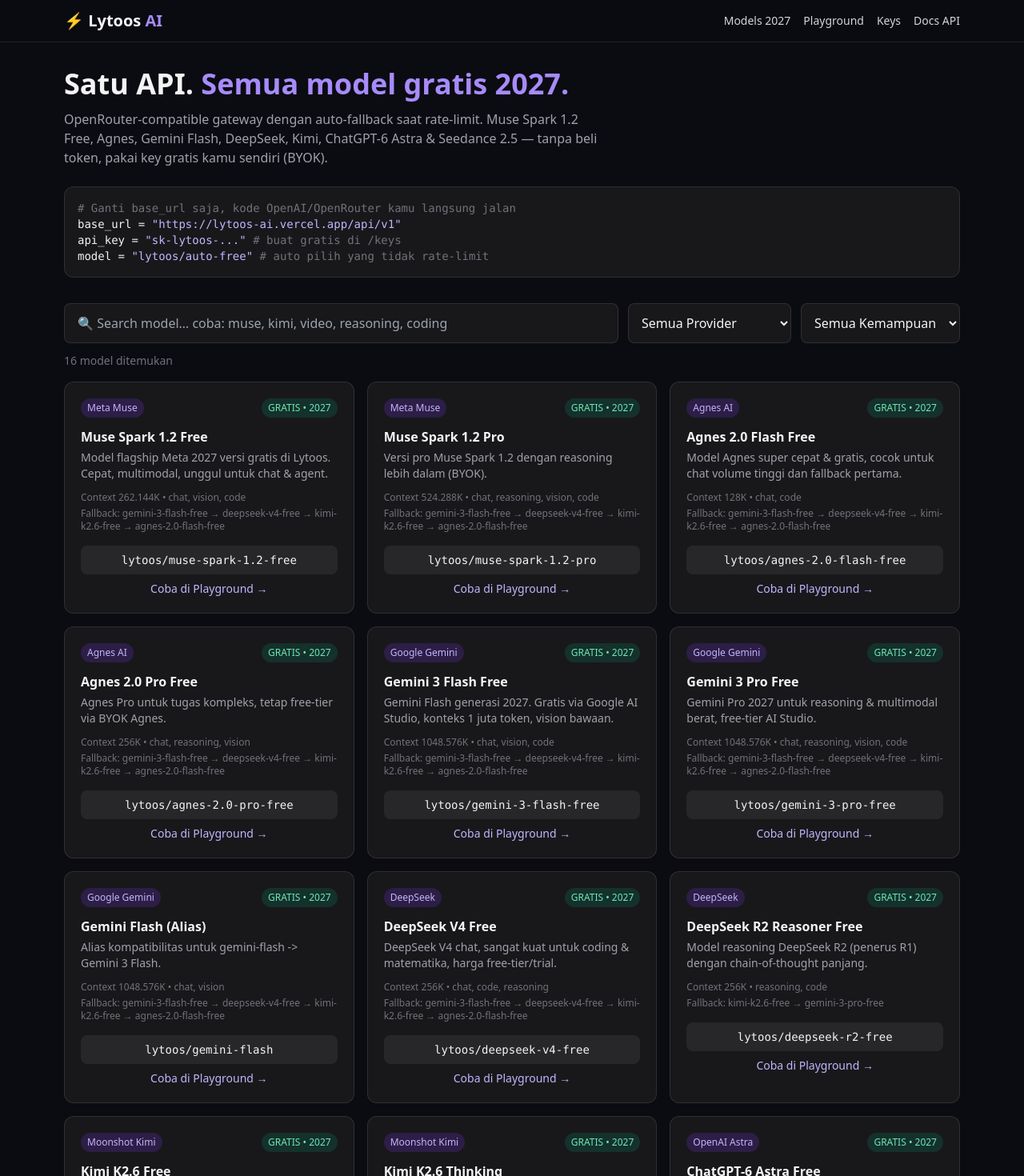
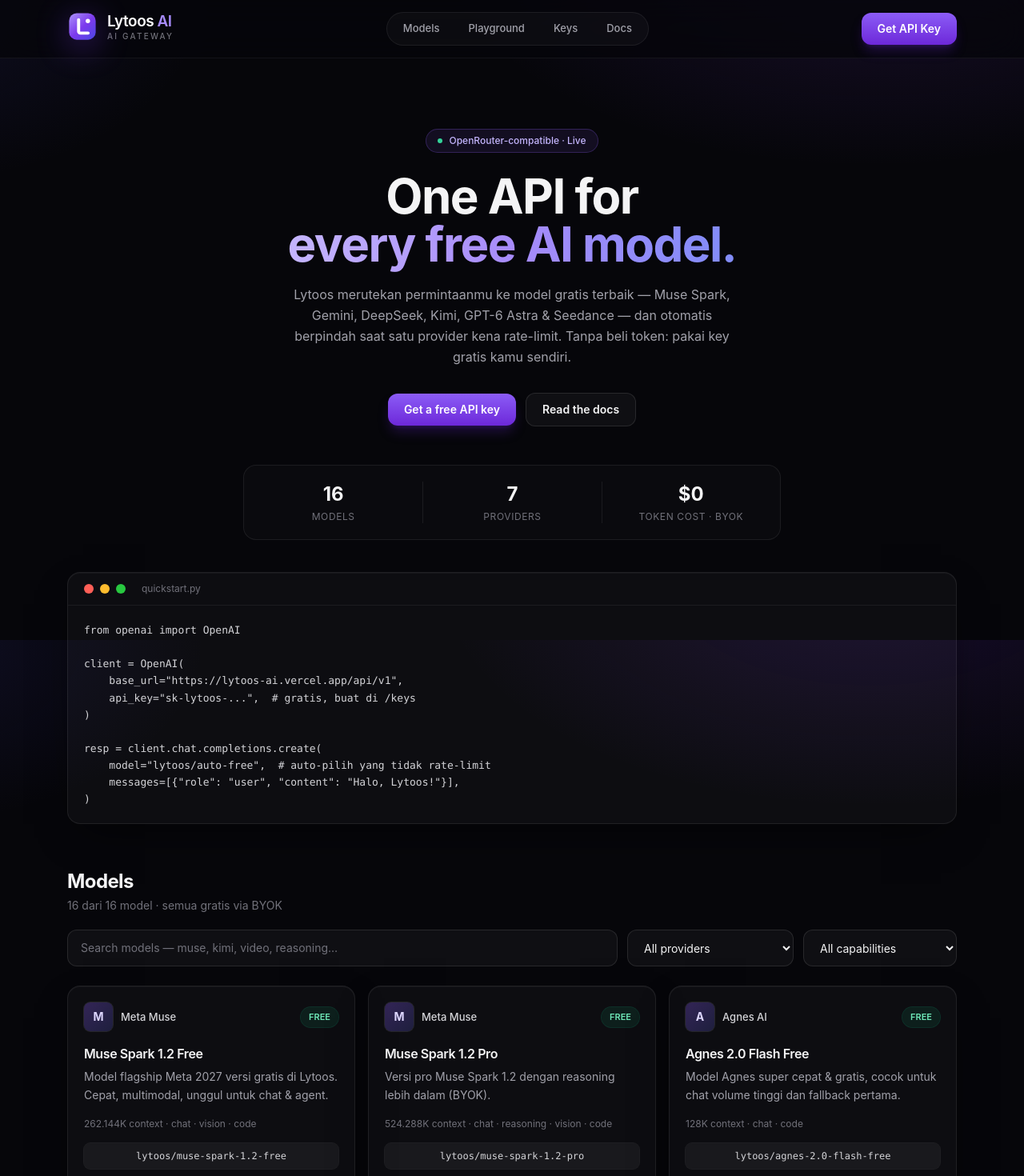
Before and after one commit to LYTOOS/lytoos-ai, a Next.js app: page / in a window 1280 px wide. Shown: the top 1470 px of the page at 80% size. Built offline with nearby package versions, Linux system fonts and the light colour scheme.

Commit message:
Redesign UI profesional + logo baru + Playground mode asli

```diff
--- a/src/app/globals.css
+++ b/src/app/globals.css
@@ -1,2 +1,17 @@
 @tailwind base; @tailwind components; @tailwind utilities;
-body { background:#0b0b12; color:#f4f4f5; }
+
+:root { color-scheme: dark; }
+* { -webkit-font-smoothing: antialiased; }
+body {
+  background: #06060a;
+  color: #f4f4f5;
+  font-family: ui-sans-system, -apple-system, "Segoe UI", Inter, Roboto, "Helvetica Neue", Arial, sans-serif;
+  background-image:
+    radial-gradient(900px 480px at 85% -10%, rgba(124,58,237,.16), transparent 60%),
+    radial-gradient(700px 420px at -10% 0%, rgba(79,70,229,.12), transparent 55%);
+  background-attachment: fixed;
+}
+::selection { background: rgba(124,58,237,.5); }
+.card { @apply rounded-2xl border border-white/[0.08] bg-white/[0.03] shadow-[0_1px_0_rgba(255,255,255,0.04)_inset,0_20px_50px_-20px_rgba(0,0,0,0.7)]; }
+.btn-primary { @apply inline-flex items-center justify-center rounded-xl bg-gradient-to-b from-violet-500 to-violet-700 px-5 py-2.5 text-sm font-semibold text-white shadow-lg shadow-violet-900/40 transition hover:from-violet-400 hover:to-violet-600 active:scale-[0.98]; }
+.input { @apply rounded-xl border border-white/10 bg-white/[0.04] px-4 py-3 text-sm outline-none transition placeholder:text-zinc-500 focus:border-violet-500/70 focus:ring-2 focus:ring-violet-500/25; }
--- a/src/app/layout.tsx
+++ b/src/app/layout.tsx
@@ -1,19 +1,34 @@
 import "./globals.css";
-export const metadata = { title:"Lytoos AI - Free Multi-Provider AI Gateway", description:"OpenRouter-compatible gateway: Muse Spark, Agnes, Gemini, DeepSeek, Kimi, GPT-6 Astra, Seedance 2.5. Gratis, BYOK, auto-fallback." };
-export default function RootLayout({children}:{children:React.ReactNode}){
-  return <html lang="id"><body>
-    <header className="border-b border-white/10 sticky top-0 bg-[#0b0b12]/90 backdrop-blur z-10">
-      <div className="max-w-6xl mx-auto px-4 py-3 flex items-center justify-between">
-        <a href="/" className="font-bold text-xl">⚡ Lytoos <span className="text-violet-400">AI</span></a>
-        <nav className="flex gap-4 text-sm text-zinc-300">
-          <a href="/" className="hover:text-white">Models 2027</a>
-          <a href="/playground" className="hover:text-white">Playground</a>
-          <a href="/keys" className="hover:text-white">Keys</a>
-          <a href="/docs" className="hover:text-white">Docs API</a>
+import Logo from "@/components/Logo";
+export const metadata = {
+  title: "Lytoos AI — The Free AI Gateway",
+  description: "One API for every free AI model. OpenRouter-compatible, auto-fallback, BYOK. Muse Spark, Gemini, DeepSeek, Kimi, GPT-6 Astra & Seedance.",
+  icons: { icon: "/logo.svg" },
+};
+export default function RootLayout({ children }: { children: React.ReactNode }) {
+  return <html lang="id"><body className="min-h-screen">
+    <header className="sticky top-0 z-20 border-b border-white/[0.06] bg-[#06060a]/80 backdrop-blur-xl">
+      <div className="mx-auto flex h-[72px] max-w-6xl items-center justify-between px-5">
+        <a href="/" aria-label="Lytoos AI home"><Logo /></a>
+        <nav className="hidden items-center gap-1 rounded-full border border-white/[0.07] bg-white/[0.03] p-1 text-[13px] font-medium text-zinc-400 md:flex">
+          <a href="/" className="rounded-full px-4 py-1.5 transition hover:bg-white/[0.06] hover:text-white">Models</a>
+          <a href="/playground" className="rounded-full px-4 py-1.5 transition hover:bg-white/[0.06] hover:text-white">Playground</a>
+          <a href="/keys" className="rounded-full px-4 py-1.5 transition hover:bg-white/[0.06] hover:text-white">Keys</a>
+          <a href="/docs" className="rounded-full px-4 py-1.5 transition hover:bg-white/[0.06] hover:text-white">Docs</a>
+        </nav>
+        <a href="/keys" className="btn-primary hidden sm:inline-flex">Get API Key</a>
+        <nav className="flex gap-4 text-sm text-zinc-400 md:hidden">
+          <a href="/playground">Playground</a><a href="/keys">Keys</a><a href="/docs">Docs</a>
         </nav>
       </div>
     </header>
-    <main className="max-w-6xl mx-auto px-4 py-8">{children}</main>
-    <footer className="max-w-6xl mx-auto px-4 py-8 text-xs text-zinc-500">Lytoos AI — Gateway gratis, BYOK, tanpa beli token. Kamu pegang key provider kamu sendiri.</footer>
+    <main className="mx-auto max-w-6xl px-5 py-10">{children}</main>
+    <footer className="border-t border-white/[0.06]">
+      <div className="mx-auto flex max-w-6xl flex-col items-start justify-between gap-4 px-5 py-10 text-sm text-zinc-500 sm:flex-row sm:items-center">
+        <Logo size={30} />
+        <p>One API for every free AI model. Bring your own key — no tokens to buy.</p>
+        <p className="text-xs">© 2026 Lytoos AI</p>
+      </div>
+    </footer>
   </body></html>;
 }
--- a/src/app/page.tsx
+++ b/src/app/page.tsx
@@ -11,37 +11,60 @@
   }),[q,prov,cap]);
 
   return <div>
-    <h1 className="text-4xl font-extrabold">Satu API. <span className="text-violet-400">Semua model gratis 2027.</span></h1>
-    <p className="text-zinc-400 mt-3 max-w-2xl">OpenRouter-compatible gateway dengan auto-fallback saat rate-limit. Muse Spark 1.2 Free, Agnes, Gemini Flash, DeepSeek, Kimi, ChatGPT-6 Astra & Seedance 2.5 — tanpa beli token, pakai key gratis kamu sendiri (BYOK).</p>
+    <section className="pb-10 pt-6 text-center sm:pt-12">
+      <span className="inline-flex items-center gap-2 rounded-full border border-violet-500/25 bg-violet-500/10 px-3.5 py-1.5 text-xs font-medium text-violet-300"><span className="h-1.5 w-1.5 rounded-full bg-emerald-400"/> OpenRouter-compatible · Live</span>
+      <h1 className="mx-auto mt-6 max-w-3xl text-5xl font-bold leading-[1.05] tracking-tight sm:text-6xl">One API for<br/><span className="bg-gradient-to-r from-violet-300 via-violet-400 to-indigo-400 bg-clip-text text-transparent">every free AI model.</span></h1>
+      <p className="mx-auto mt-5 max-w-xl text-base leading-relaxed text-zinc-400">Lytoos merutekan permintaanmu ke model gratis terbaik — Muse Spark, Gemini, DeepSeek, Kimi, GPT-6 Astra & Seedance — dan otomatis berpindah saat satu provider kena rate-limit. Tanpa beli token: pakai key gratis kamu sendiri.</p>
+      <div className="mt-8 flex items-center justify-center gap-3">
+        <a href="/keys" className="btn-primary">Get a free API key</a>
+        <a href="/docs" className="inline-flex items-center rounded-xl border border-white/10 bg-white/[0.04] px-5 py-2.5 text-sm font-semibold transition hover:bg-white/[0.08]">Read the docs</a>
+      </div>
+      <dl className="mx-auto mt-12 grid max-w-2xl grid-cols-3 divide-x divide-white/[0.07] rounded-2xl border border-white/[0.07] bg-white/[0.02] py-5">
+        <div><dt className="text-2xl font-bold">16</dt><dd className="mt-1 text-xs uppercase tracking-wider text-zinc-500">Models</dd></div>
+        <div><dt className="text-2xl font-bold">7</dt><dd className="mt-1 text-xs uppercase tracking-wider text-zinc-500">Providers</dd></div>
+        <div><dt className="text-2xl font-bold">$0</dt><dd className="mt-1 text-xs uppercase tracking-wider text-zinc-500">Token cost · BYOK</dd></div>
+      </dl>
+    </section>
 
-    <div className="bg-zinc-900 border border-white/10 rounded-xl p-4 mt-6 font-mono text-sm overflow-x-auto">
-      <div className="text-zinc-500"># Ganti base_url saja, kode OpenAI/OpenRouter kamu langsung jalan</div>
-      base_url = <span className="text-violet-300">"https://lytoos-ai.vercel.app/api/v1"</span> <br/>api_key = <span className="text-violet-300">"sk-lytoos-..."</span> <span className="text-zinc-500"># buat gratis di /keys</span><br/>model = <span className="text-violet-300">"lytoos/auto-free"</span> <span className="text-zinc-500"># auto pilih yang tidak rate-limit</span>
+    <div className="card overflow-hidden">
+      <div className="flex items-center gap-2 border-b border-white/[0.06] px-5 py-3"><span className="h-3 w-3 rounded-full bg-[#ff5f57]"/><span className="h-3 w-3 rounded-full bg-[#febc2e]"/><span className="h-3 w-3 rounded-full bg-[#28c840]"/><span className="ml-3 text-xs text-zinc-500">quickstart.py</span></div>
+      <pre className="overflow-x-auto p-5 font-mono text-[13px] leading-relaxed text-zinc-300">{`from openai import OpenAI
+
+client = OpenAI(
+    base_url="https://lytoos-ai.vercel.app/api/v1",
+    api_key="sk-lytoos-...",  # gratis, buat di /keys
+)
+
+resp = client.chat.completions.create(
+    model="lytoos/auto-free",  # auto-pilih yang tidak rate-limit
+    messages=[{"role": "user", "content": "Halo, Lytoos!"}],
+)`}</pre>
     </div>
 
-    <div className="flex flex-col md:flex-row gap-3 mt-8">
-      <input value={q} onChange={e=>setQ(e.target.value)} placeholder="🔍 Search model… coba: muse, kimi, video, reasoning, coding" className="flex-1 bg-zinc-900 border border-white/10 rounded-lg px-4 py-3 outline-none focus:border-violet-500"/>
-      <select value={prov} onChange={e=>setProv(e.target.value)} className="bg-zinc-900 border border-white/10 rounded-lg px-3 py-3">
-        <option value="">Semua Provider</option>
-        {Object.entries(PROVIDERS).map(([id,p])=><option key={id} value={id}>{p.name}</option>)}
-      </select>
-      <select value={cap} onChange={e=>setCap(e.target.value)} className="bg-zinc-900 border border-white/10 rounded-lg px-3 py-3">
-        <option value="">Semua Kemampuan</option><option value="chat">Chat</option><option value="reasoning">Reasoning</option><option value="code">Code</option><option value="vision">Vision</option><option value="video">Video</option>
-      </select>
-    </div>
-    <p className="text-sm text-zinc-500 mt-3">{list.length} model ditemukan</p>
+    <section className="mt-14">
+      <div className="flex flex-wrap items-end justify-between gap-3">
+        <div><h2 className="text-2xl font-bold tracking-tight">Models</h2><p className="mt-1 text-sm text-zinc-500">{list.length} dari {MODELS_2027.length} model · semua gratis via BYOK</p></div>
+      </div>
+      <div className="mt-5 flex flex-col gap-3 md:flex-row">
+        <input value={q} onChange={e=>setQ(e.target.value)} placeholder="Search models — muse, kimi, video, reasoning…" className="input flex-1"/>
+        <select value={prov} onChange={e=>setProv(e.target.value)} className="input md:w-52"><option value="">All providers</option>{Object.entries(PROVIDERS).map(([id,p])=><option key={id} value={id}>{p.name}</option>)}</select>
+        <select value={cap} onChange={e=>setCap(e.target.value)} className="input md:w-48"><option value="">All capabilities</option><option value="chat">Chat</option><option value="reasoning">Reasoning</option><option value="code">Code</option><option value="vision">Vision</option><option value="video">Video</option></select>
+      </div>
 
-    <div className="grid md:grid-cols-2 lg:grid-cols-3 gap-4 mt-4">
-      {list.map(m=><div key={m.id} className="bg-zinc-900 border border-white/10 rounded-xl p-5 hover:border-violet-500/60 transition">
-        <div className="flex justify-between"><span className="text-xs bg-violet-600/20 text-violet-300 px-2 py-1 rounded-full">{m.providerName}</span><span className="text-xs bg-emerald-600/20 text-emerald-300 px-2 py-1 rounded-full">GRATIS • 2027</span></div>
-        <h3 className="font-bold mt-3">{m.name}</h3>
-        <p className="text-sm text-zinc-400 mt-1 line-clamp-3">{m.description}</p>
-        <div className="text-xs text-zinc-500 mt-3">Context {(m.contextLength/1000)}K • {m.capabilities.join(", ")}</div>
-        <div className="text-xs text-zinc-500 mt-1">Fallback: {m.fallback.length? m.fallback.map(f=>f.replace("lytoos/","")).join(" → ") : "—"}</div>
-        <button onClick={()=>{navigator.clipboard.writeText(m.id);setCopied(m.id);}} className="mt-4 w-full bg-zinc-800 hover:bg-violet-600 rounded-lg py-2 text-sm font-mono">{copied===m.id?"✓ Tersalin!":m.id}</button>
-        <a href={`/playground?model=${encodeURIComponent(m.id)}`} className="block text-center mt-2 text-sm text-violet-300 hover:underline">Coba di Playground →</a>
-      </div>)}
-    </div>
-    {list.length===0 && <p className="text-zinc-500 mt-8">Tidak ada model cocok. Coba kata kunci lain.</p>}
+      <div className="mt-6 grid gap-4 md:grid-cols-2 lg:grid-cols-3">
+        {list.map(m=><article key={m.id} className="card group p-5 transition duration-300 hover:-translate-y-0.5 hover:border-violet-500/40">
+          <div className="flex items-center justify-between">
+            <span className="flex items-center gap-2.5"><span className="flex h-9 w-9 items-center justify-center rounded-lg bg-gradient-to-br from-violet-500/30 to-indigo-500/20 text-sm font-bold text-violet-200 ring-1 ring-white/10">{m.providerName.charAt(0)}</span><span className="text-[13px] font-medium text-zinc-300">{m.providerName}</span></span>
+            <span className="rounded-full bg-emerald-500/10 px-2.5 py-1 text-[11px] font-semibold text-emerald-300 ring-1 ring-emerald-500/20">FREE</span>
+          </div>
+          <h3 className="mt-4 font-semibold tracking-tight">{m.name}</h3>
+          <p className="mt-1.5 line-clamp-3 text-sm leading-relaxed text-zinc-400">{m.description}</p>
+          <p className="mt-4 text-xs text-zinc-500">{(m.contextLength/1000).toLocaleString()}K context · {m.capabilities.join(" · ")}</p>
+          <button onClick={()=>{navigator.clipboard.writeText(m.id);setCopied(m.id);}} className="mt-4 w-full truncate rounded-lg bg-white/[0.05] px-3 py-2 font-mono text-xs text-zinc-300 ring-1 ring-white/[0.07] transition hover:bg-violet-600 hover:text-white">{copied===m.id?"Copied ✓":m.id}</button>
+          <a href={`/playground?model=${encodeURIComponent(m.id)}`} className="mt-3 block text-center text-[13px] font-medium text-violet-300 transition hover:text-violet-200">Try in Playground →</a>
+        </article>)}
+      </div>
+      {list.length===0 && <p className="mt-10 text-center text-zinc-500">Tidak ada model yang cocok. Coba kata kunci lain.</p>}
+    </section>
   </div>;
 }
```
